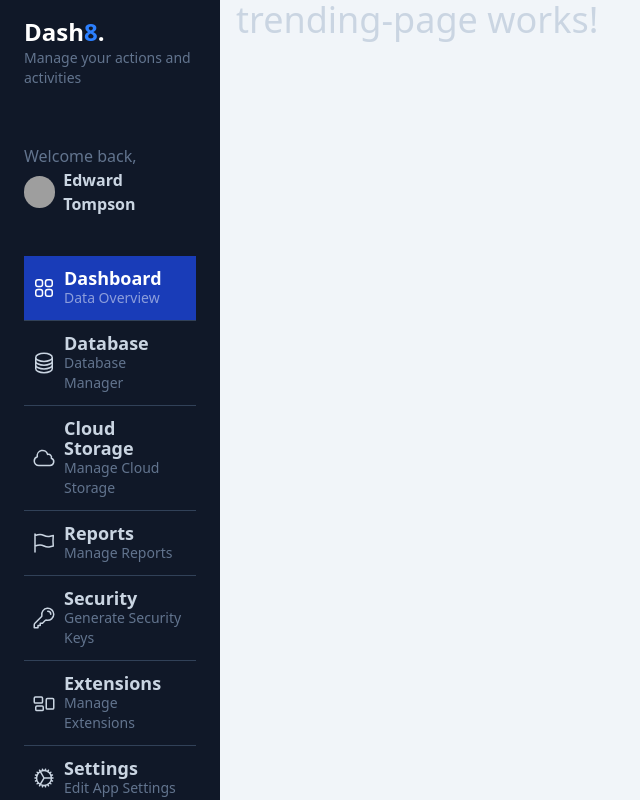
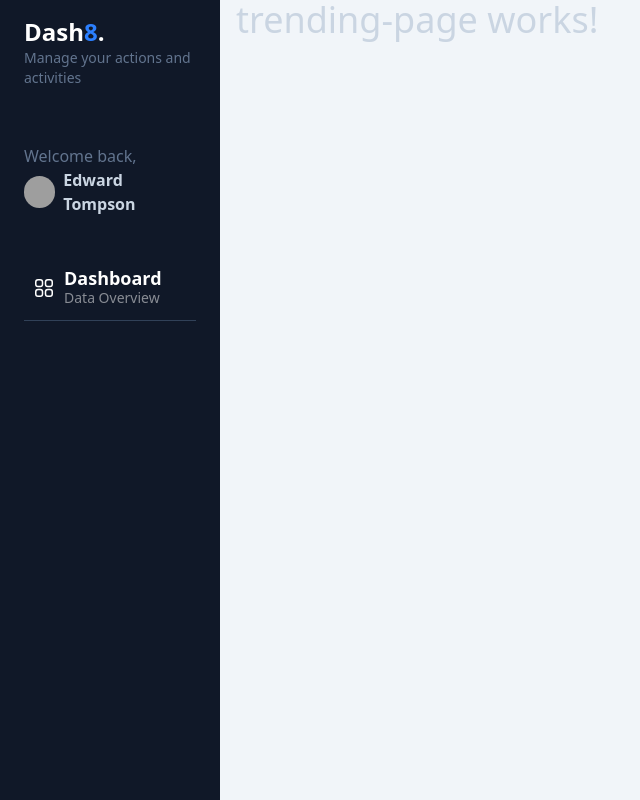
Before and after one commit to FernandoVCG33/gifs-app-angular, an Angular app in the folder gifs-app/: page /dashboard/trending in a window 1280 px wide. Shown: the whole page, without its empty margins (0-640 px from the left). Built offline with nearby package versions, Linux system fonts and the light colour scheme; grey boxes are pictures that could not be loaded.

Commit message:
Primeras bases de la app 3

```diff
--- a/gifs-app/src/app/gifs/componentes/gifs-side-menu-options/gifs-side-menu-options.html
+++ b/gifs-app/src/app/gifs/componentes/gifs-side-menu-options/gifs-side-menu-options.html
@@ -1,5 +1,6 @@
 <div id="nav" class="w-full px-6">
-  <a href="#" class="w-full px-2 inline-flex space-x-2 items-center border-b border-slate-700 py-3 bg-blue-800 hover:bg-white/5 transition ease-linear duration-150">
+  <!--bg-bue-800-->
+  <a href="#" class="w-full px-2 inline-flex space-x-2 items-center border-b border-slate-700 py-3  hover:bg-white/5 transition ease-linear duration-150">
     <div>
       <svg xmlns="http://www.w3.org/2000/svg" fill="none" viewBox="0 0 24 24" stroke-width="1.5" stroke="currentColor" class="w-6 h-6 text-white">
         <path stroke-linecap="round" stroke-linejoin="round" d="M3.75 6A2.25 2.25 0 016 3.75h2.25A2.25 2.25 0 0110.5 6v2.25a2.25 2.25 0 01-2.25 2.25H6a2.25 2.25 0 01-2.25-2.25V6zM3.75 15.75A2.25 2.25 0 016 13.5h2.25a2.25 2.25 0 012.25 2.25V18a2.25 2.25 0 01-2.25 2.25H6A2.25 2.25 0 013.75 18v-2.25zM13.5 6a2.25 2.25 0 012.25-2.25H18A2.25 2.25 0 0120.25 6v2.25A2.25 2.25 0 0118 10.5h-2.25a2.25 2.25 0 01-2.25-2.25V6zM13.5 15.75a2.25 2.25 0 012.25-2.25H18a2.25 2.25 0 012.25 2.25V18A2.25 2.25 0 0118 20.25h-2.25A2.25 2.25 0 0113.5 18v-2.25z" />
@@ -11,71 +12,5 @@
       <span class="text-sm text-white/50 hidden md:block">Data Overview</span>
     </div>
   </a>
-  <a href="#" class="w-full px-2 inline-flex space-x-2 items-center border-b border-slate-700 py-3 hover:bg-white/5 transition ease-linear duration-150">
-    <div>
-      <svg xmlns="http://www.w3.org/2000/svg" fill="none" viewBox="0 0 24 24" stroke-width="1.5" stroke="currentColor" class="w-6 h-6">
-        <path stroke-linecap="round" stroke-linejoin="round" d="M20.25 6.375c0 2.278-3.694 4.125-8.25 4.125S3.75 8.653 3.75 6.375m16.5 0c0-2.278-3.694-4.125-8.25-4.125S3.75 4.097 3.75 6.375m16.5 0v11.25c0 2.278-3.694 4.125-8.25 4.125s-8.25-1.847-8.25-4.125V6.375m16.5 0v3.75m-16.5-3.75v3.75m16.5 0v3.75C20.25 16.153 16.556 18 12 18s-8.25-1.847-8.25-4.125v-3.75m16.5 0c0 2.278-3.694 4.125-8.25 4.125s-8.25-1.847-8.25-4.125" />
-      </svg>
-    </div>
-    <div class="flex flex-col">
-      <span class="text-lg text-slate-300 font-bold leading-5">Database</span>
-      <span class="text-sm text-slate-500 hidden md:block">Database Manager</span>
-    </div>
-  </a>
-  <a href="#" class="w-full px-2 inline-flex space-x-2 items-center border-b border-slate-700 py-3 hover:bg-white/5 transition ease-linear duration-150">
-    <div>
-      <svg xmlns="http://www.w3.org/2000/svg" fill="none" viewBox="0 0 24 24" stroke-width="1.5" stroke="currentColor" class="w-6 h-6">
-        <path stroke-linecap="round" stroke-linejoin="round" d="M2.25 15a4.5 4.5 0 004.5 4.5H18a3.75 3.75 0 001.332-7.257 3 3 0 00-3.758-3.848 5.25 5.25 0 00-10.233 2.33A4.502 4.502 0 002.25 15z" />
-      </svg>
-    </div>
-    <div class="flex flex-col">
-      <span class="text-lg text-slate-300 font-bold leading-5">Cloud Storage</span>
-      <span class="text-sm text-slate-500 hidden md:block">Manage Cloud Storage</span>
-    </div>
-  </a>
-  <a href="#" class="w-full px-2 inline-flex space-x-2 items-center border-b border-slate-700 py-3 hover:bg-white/5 transition ease-linear duration-150">
-    <div>
-      <svg xmlns="http://www.w3.org/2000/svg" fill="none" viewBox="0 0 24 24" stroke-width="1.5" stroke="currentColor" class="w-6 h-6">
-        <path stroke-linecap="round" stroke-linejoin="round" d="M3 3v1.5M3 21v-6m0 0l2.77-.693a9 9 0 016.208.682l.108.054a9 9 0 006.086.71l3.114-.732a48.524 48.524 0 01-.005-10.499l-3.11.732a9 9 0 01-6.085-.711l-.108-.054a9 9 0 00-6.208-.682L3 4.5M3 15V4.5" />
-      </svg>
-    </div>
-    <div class="flex flex-col">
-      <span class="text-lg text-slate-300 font-bold leading-5">Reports</span>
-      <span class="text-sm text-slate-500 hidden md:block">Manage Reports</span>
-    </div>
-  </a>
-  <a href="#" class="w-full px-2 inline-flex space-x-2 items-center border-b border-slate-700 py-3 hover:bg-white/5 transition ease-linear duration-150">
-    <div>
-      <svg xmlns="http://www.w3.org/2000/svg" fill="none" viewBox="0 0 24 24" stroke-width="1.5" stroke="currentColor" class="w-6 h-6">
-        <path stroke-linecap="round" stroke-linejoin="round" d="M15.75 5.25a3 3 0 013 3m3 0a6 6 0 01-7.029 5.912c-.563-.097-1.159.026-1.563.43L10.5 17.25H8.25v2.25H6v2.25H2.25v-2.818c0-.597.237-1.17.659-1.591l6.499-6.499c.404-.404.527-1 .43-1.563A6 6 0 1121.75 8.25z" />
-      </svg>
-    </div>
-    <div class="flex flex-col">
-      <span class="text-lg text-slate-300 font-bold leading-5">Security</span>
-      <span class="text-sm text-slate-500 hidden md:block">Generate Security Keys</span>
-    </div>
-  </a>
-  <a href="#" class="w-full px-2 inline-flex space-x-2 items-center border-b border-slate-700 py-3 hover:bg-white/5 transition ease-linear duration-150">
-    <div>
-      <svg xmlns="http://www.w3.org/2000/svg" fill="none" viewBox="0 0 24 24" stroke-width="1.5" stroke="currentColor" class="w-6 h-6">
-        <path stroke-linecap="round" stroke-linejoin="round" d="M2.25 7.125C2.25 6.504 2.754 6 3.375 6h6c.621 0 1.125.504 1.125 1.125v3.75c0 .621-.504 1.125-1.125 1.125h-6a1.125 1.125 0 01-1.125-1.125v-3.75zM14.25 8.625c0-.621.504-1.125 1.125-1.125h5.25c.621 0 1.125.504 1.125 1.125v8.25c0 .621-.504 1.125-1.125 1.125h-5.25a1.125 1.125 0 01-1.125-1.125v-8.25zM3.75 16.125c0-.621.504-1.125 1.125-1.125h5.25c.621 0 1.125.504 1.125 1.125v2.25c0 .621-.504 1.125-1.125 1.125h-5.25a1.125 1.125 0 01-1.125-1.125v-2.25z" />
-      </svg>
-    </div>
-    <div class="flex flex-col">
-      <span class="text-lg text-slate-300 font-bold leading-5">Extensions</span>
-      <span class="text-sm text-slate-500 hidden md:block">Manage Extensions</span>
-    </div>
-  </a>
-  <a href="#" class="w-full px-2 inline-flex space-x-2 items-center py-3 hover:bg-white/5 transition ease-linear duration-150">
-    <div>
-      <svg xmlns="http://www.w3.org/2000/svg" fill="none" viewBox="0 0 24 24" stroke-width="1.5" stroke="currentColor" class="w-6 h-6">
-        <path stroke-linecap="round" stroke-linejoin="round" d="M4.5 12a7.5 7.5 0 0015 0m-15 0a7.5 7.5 0 1115 0m-15 0H3m16.5 0H21m-1.5 0H12m-8.457 3.077l1.41-.513m14.095-5.13l1.41-.513M5.106 17.785l1.15-.964m11.49-9.642l1.149-.964M7.501 19.795l.75-1.3m7.5-12.99l.75-1.3m-6.063 16.658l.26-1.477m2.605-14.772l.26-1.477m0 17.726l-.26-1.477M10.698 4.614l-.26-1.477M16.5 19.794l-.75-1.299M7.5 4.205L12 12m6.894 5.785l-1.149-.964M6.256 7.178l-1.15-.964m15.352 8.864l-1.41-.513M4.954 9.435l-1.41-.514M12.002 12l-3.75 6.495" />
-      </svg>
-    </div>
-    <div class="flex flex-col">
-      <span class="text-lg text-slate-300 font-bold leading-5">Settings</span>
-      <span class="text-sm text-slate-500 hidden md:block">Edit App Settings</span>
-    </div>
-  </a>
 
 </div>
--- a/gifs-app/src/app/gifs/componentes/gifs-side-menu-options/gifs-side-menu-options.ts
+++ b/gifs-app/src/app/gifs/componentes/gifs-side-menu-options/gifs-side-menu-options.ts
@@ -1,10 +1,30 @@
 import { Component } from '@angular/core';
+
+interface MenuOption{
+  label:string;
+  subLabel:string;
+  route:string;
+  icon:string;
+}
 
 @Component({
   selector: 'gifs-gifs-side-menu-options',
   imports: [],
   templateUrl: './gifs-side-menu-options.html',
   })
-export  class GifsSideMenuOptions {
-
+export class GifsSideMenuOptions {
+    menuOptions: MenuOption[]=[
+      {
+        icon:'fa-solid fa-chart-line',
+        label: 'Trending',
+        subLabel:'Gifs Populares',
+        route:'/dashboard/trending',
+      },
+      {
+        icon:'fa-solid fa-magnifying-glass',
+        label: 'Buscardor',
+        subLabel:'Buscar gifs',
+        route:'/dashboard/search',
+      }
+    ];
 }
```
